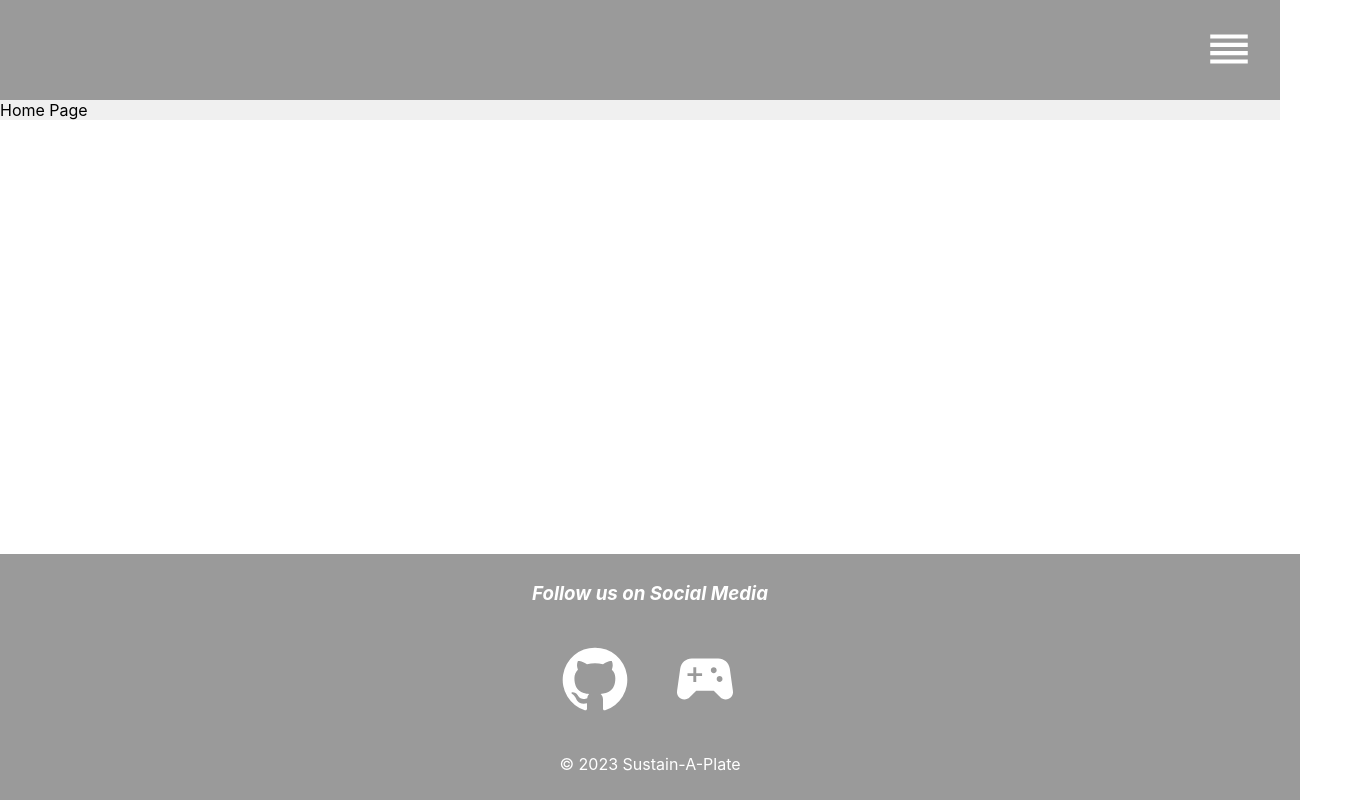
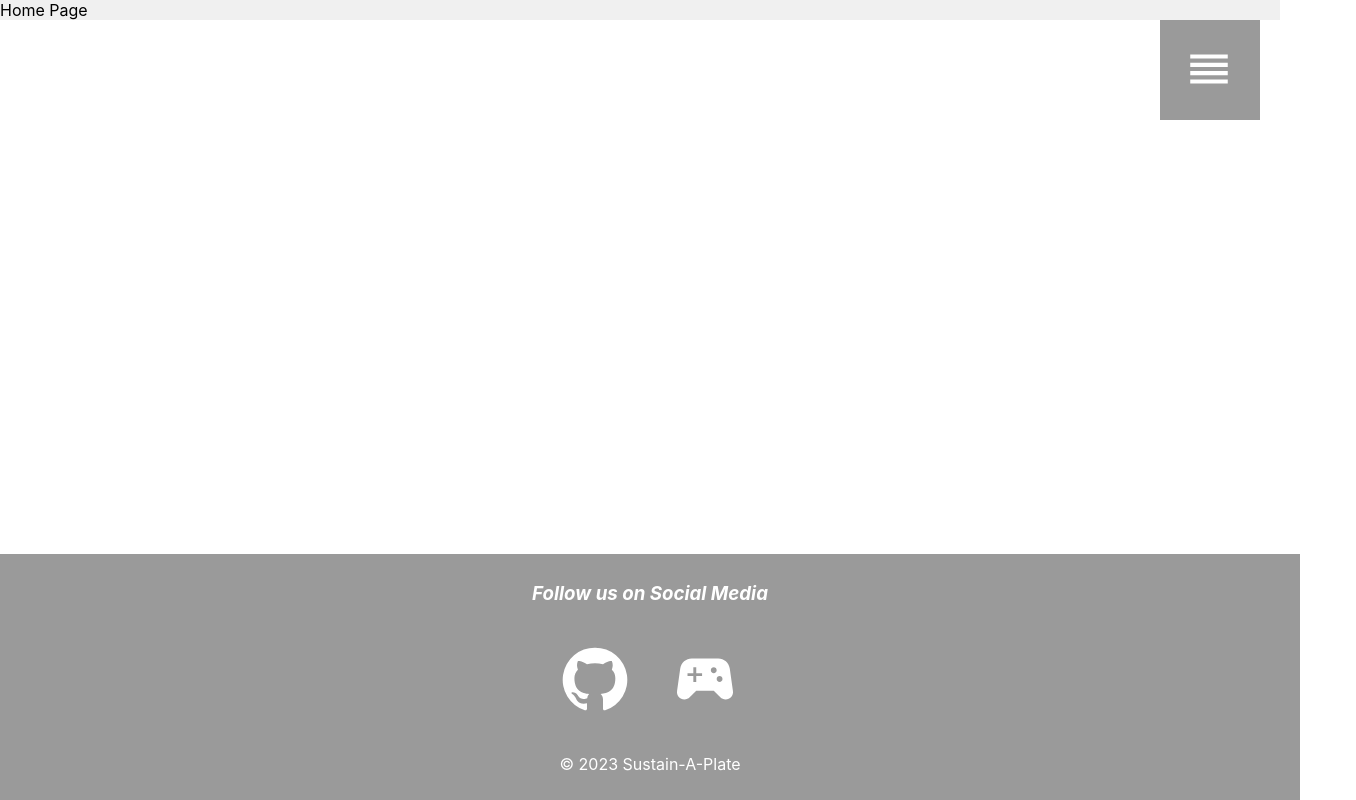
Before and after one commit to Will-Riffe/Sustain-A-Plate, a React (Create React App) app in the folder client/: page / in a window 1280 px wide. Shown: the whole page, 1356 px wide, since content can reach past the window. Built offline with nearby package versions, Linux system fonts and the light colour scheme.

Commit message:
🎉 Nav toggle works

```diff
--- a/client/src/components/Navbar/Navbar.css
+++ b/client/src/components/Navbar/Navbar.css
@@ -1,8 +1,11 @@
 .navbar {
-    width: 100%;
-    height: 100px;
-    background: #9a9a9a;
-  }
+  width: 100px;
+  height: 100px;
+  position: absolute;
+  top: 20px;
+  right: 20px;
+  background: #9a9a9a;
+}
 
   .links {
     width: 100%;
@@ -31,6 +34,7 @@
   .toggleButton svg {
     font-size: 50px;
   }
+
   .toggleButton button {
     margin-right: 20px;
     background-color: transparent;
```
Also changed, not shown: client/src/components/Navbar/Navbar.js (line endings or trailing spaces).
